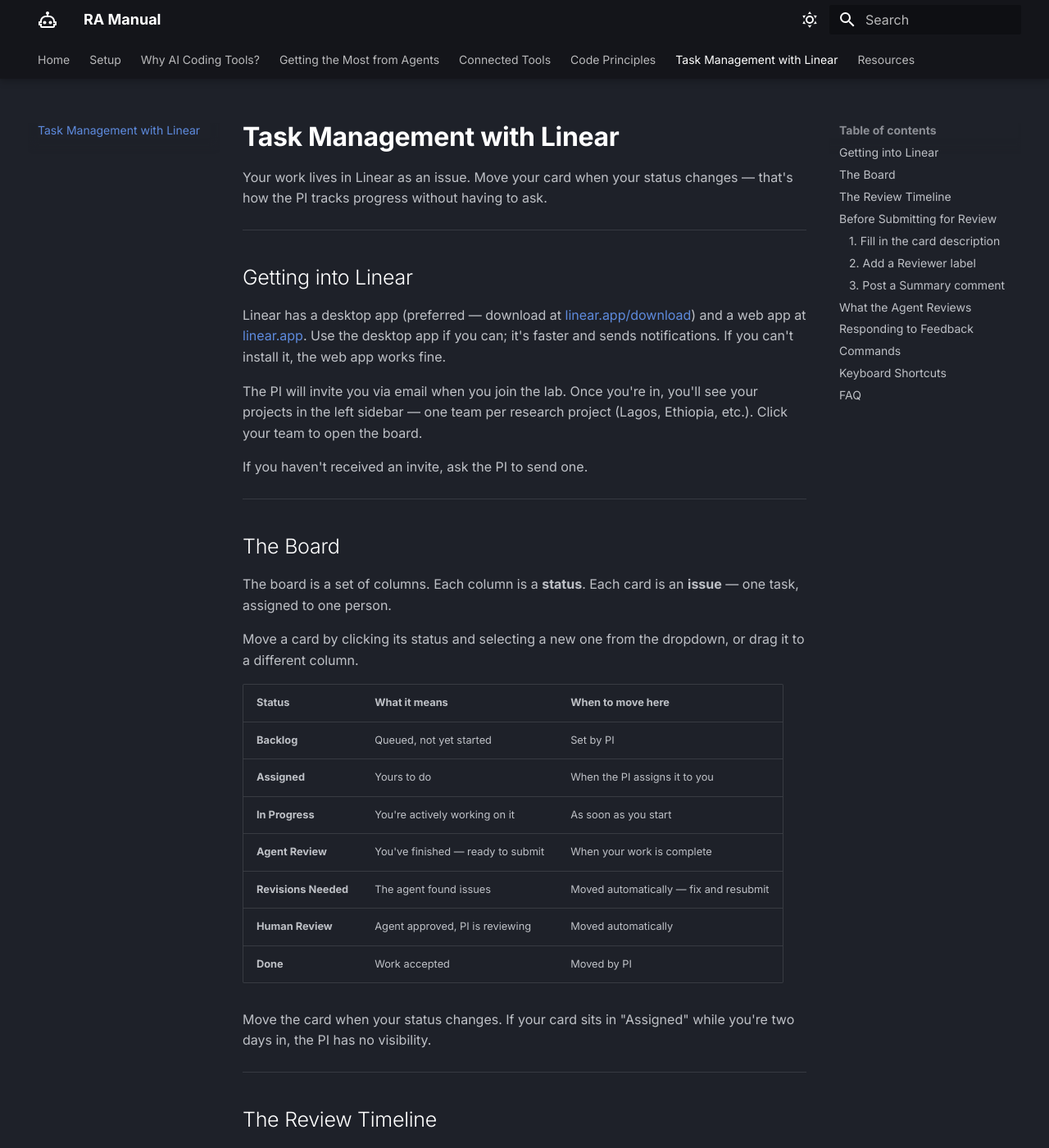
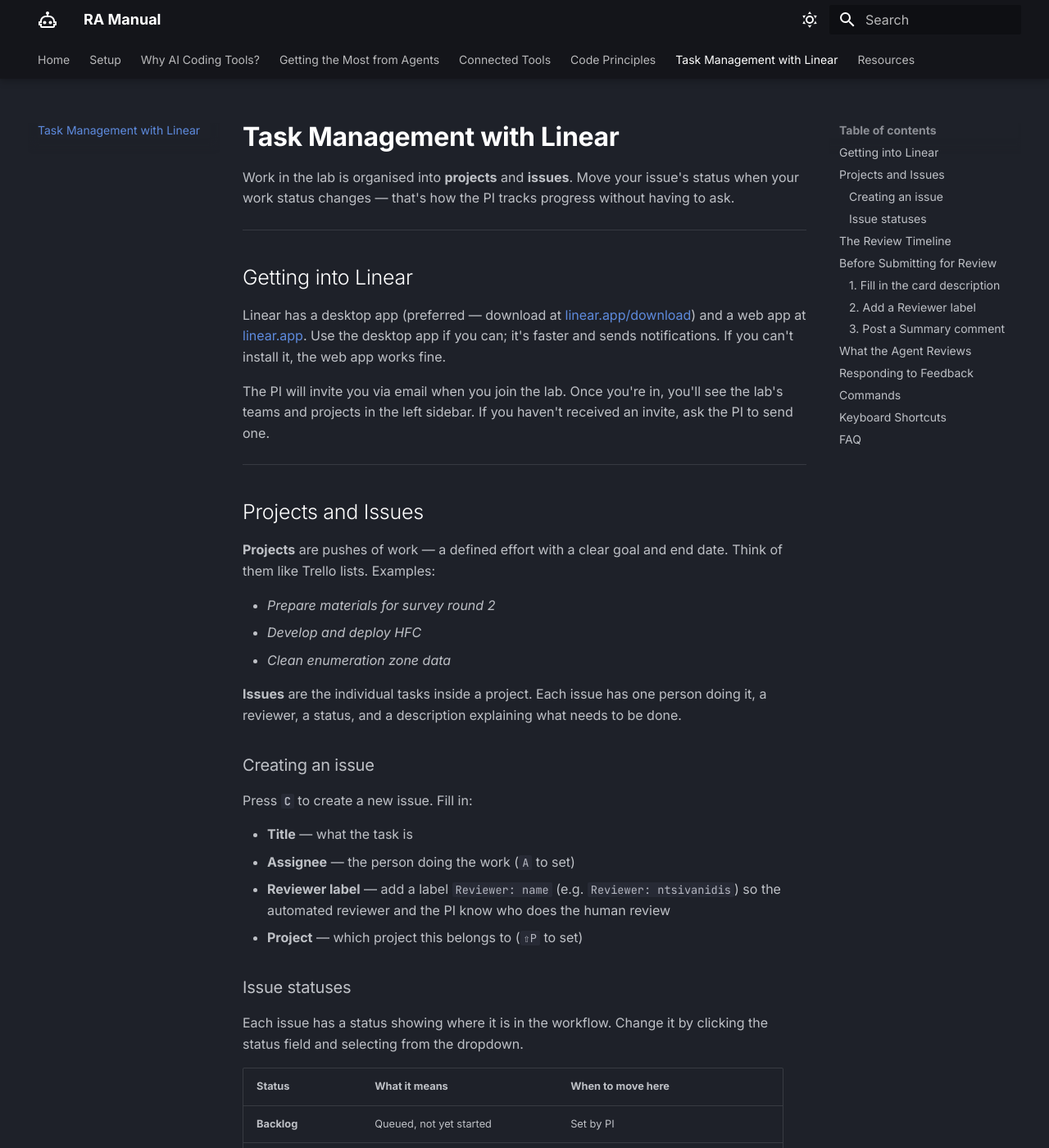
Before and after one commit to longjohnnicholas/ra-manual, an MkDocs documentation site: the page built from docs/07-task-management.md, in a window 1280 px wide and 1400 px high. Shown: the whole window at 82% size. Built offline with MkDocs 1.6.1 and Material for MkDocs 9.7.7, drawn with Linux system fonts in a browser that asks for light colours; some of the changed text lies outside the part shown.

Commit message:
Rewrite board section as Projects and Issues
Replaces vague "board" framing with: projects are pushes of work
(like Trello lists), issues are individual tasks inside them.
Adds issue creation guidance: C to create, set assignee, Reviewer
label, and project. Keeps status table under its own subheading.

Co-Authored-By: Claude Sonnet 4.6 <noreply@anthropic.com>

```diff
--- a/docs/07-task-management.md
+++ b/docs/07-task-management.md
@@ -1,6 +1,6 @@
 # Task Management with Linear
 
-Your work lives in Linear as an issue. Move your card when your status changes — that's how the PI tracks progress without having to ask.
+Work in the lab is organised into **projects** and **issues**. Move your issue's status when your work status changes — that's how the PI tracks progress without having to ask.
 
 ---
 
@@ -8,17 +8,32 @@ Your work lives in Linear as an issue. Move your card when your status changes
 
 Linear has a desktop app (preferred — download at [linear.app/download](https://linear.app/download)) and a web app at [linear.app](https://linear.app). Use the desktop app if you can; it's faster and sends notifications. If you can't install it, the web app works fine.
 
-The PI will invite you via email when you join the lab. Once you're in, you'll see your projects in the left sidebar — one team per research project (Lagos, Ethiopia, etc.). Click your team to open the board.
-
-If you haven't received an invite, ask the PI to send one.
+The PI will invite you via email when you join the lab. Once you're in, you'll see the lab's teams and projects in the left sidebar. If you haven't received an invite, ask the PI to send one.
 
 ---
 
-## The Board
+## Projects and Issues
 
-The board is a set of columns. Each column is a **status**. Each card is an **issue** — one task, assigned to one person.
+**Projects** are pushes of work — a defined effort with a clear goal and end date. Think of them like Trello lists. Examples:
 
-Move a card by clicking its status and selecting a new one from the dropdown, or drag it to a different column.
+- *Prepare materials for survey round 2*
+- *Develop and deploy HFC*
+- *Clean enumeration zone data*
+
+**Issues** are the individual tasks inside a project. Each issue has one person doing it, a reviewer, a status, and a description explaining what needs to be done.
+
+### Creating an issue
+
+Press **`C`** to create a new issue. Fill in:
+
+- **Title** — what the task is
+- **Assignee** — the person doing the work (`A` to set)
+- **Reviewer label** — add a label `Reviewer: name` (e.g. `Reviewer: ntsivanidis`) so the automated reviewer and the PI know who does the human review
+- **Project** — which project this belongs to (`⇧P` to set)
+
+### Issue statuses
+
+Each issue has a status showing where it is in the workflow. Change it by clicking the status field and selecting from the dropdown.
 
 | Status | What it means | When to move here |
 |--------|--------------|-------------------|
@@ -30,7 +45,7 @@ Move a card by clicking its status and selecting a new one from the dropdown, or
 | **Human Review** | Agent approved, PI is reviewing | Moved automatically |
 | **Done** | Work accepted | Moved by PI |
 
-Move the card when your status changes. If your card sits in "Assigned" while you're two days in, the PI has no visibility.
+Move the issue when your status changes. If it sits in "Assigned" while you're two days in, the PI has no visibility.
 
 ---
 
```
